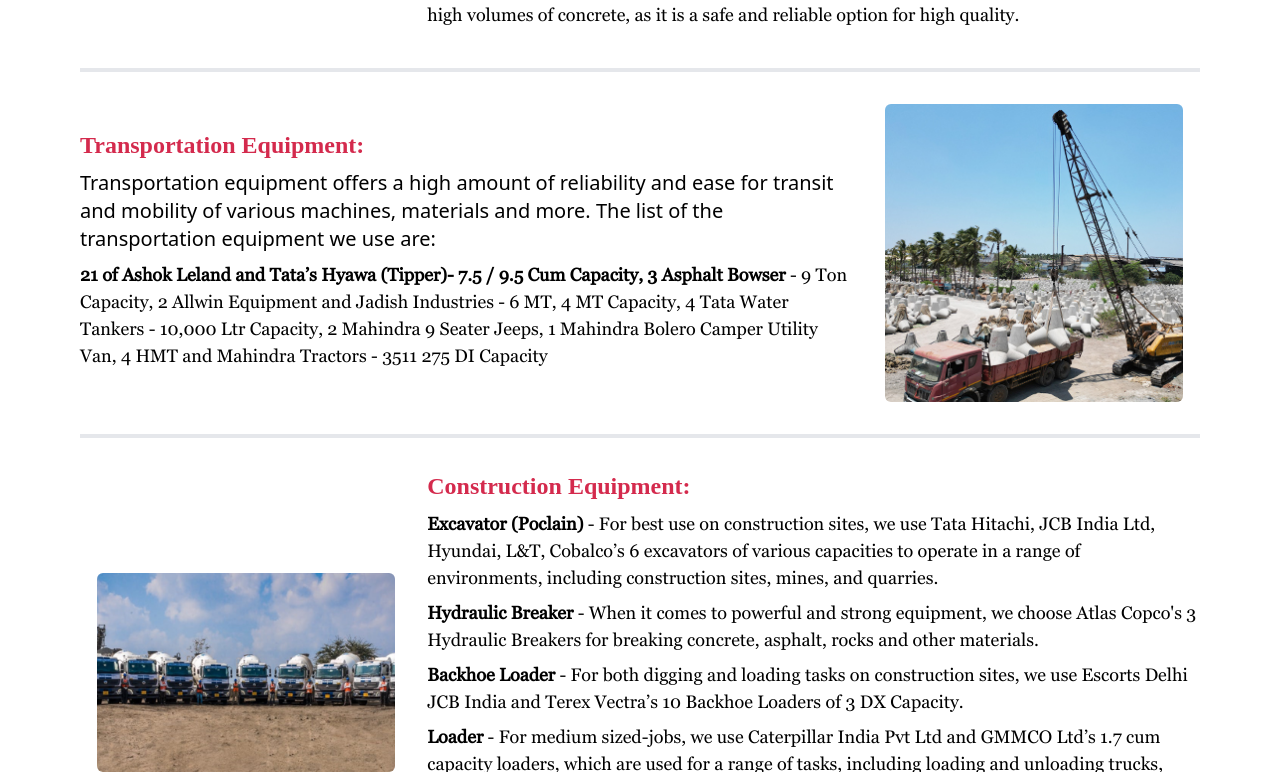
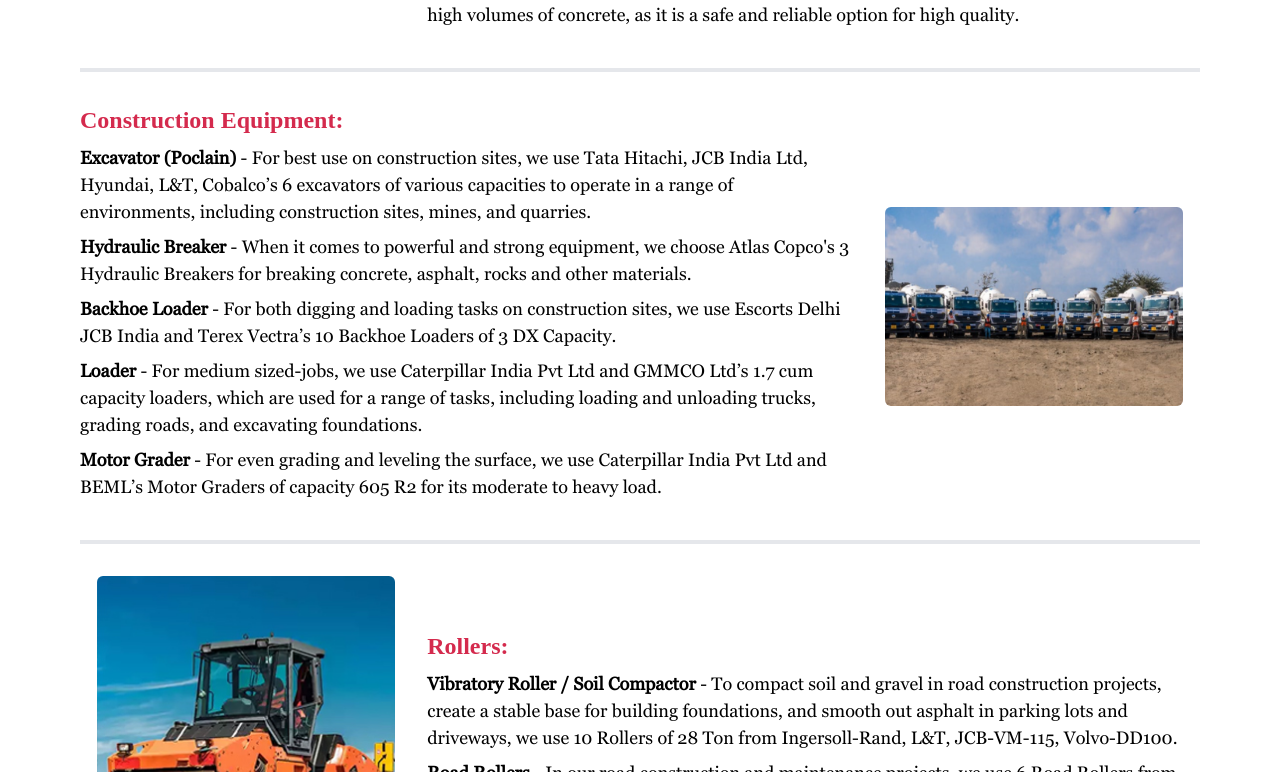
Before and after one commit to durgeshbachhav/forcon-react, a React (Vite) app: page /plant-and-machinery in a window 1280 px wide. Shown: the part 2168-2940 px from the top of the page. Built offline with nearby package versions, Linux system fonts and the light colour scheme; a web font is replaced by a local one.

Commit message:
another last

```diff
--- a/src/components/ImageAndDataForPlantAndMachinery.jsx
+++ b/src/components/ImageAndDataForPlantAndMachinery.jsx
@@ -33,7 +33,7 @@ const ImageAndDataForPlantAndMachinery = ({ data }) => {
                         {para.split(" - ").slice(1).join(" - ").trim()}
                       </p>
                     ) : (
-                      <p className="text-xl mb-2">{para}</p>
+                      <p className="text-xl mb-2 georgia-regular">{para}</p>
                     )}
                   </React.Fragment>
                 )}
--- a/src/components/Sector.jsx
+++ b/src/components/Sector.jsx
@@ -8,35 +8,39 @@ import Dams from "../assets/img/dams.png";
 import Building from "../assets/img/building3.png";
 import Flyovers from "../assets/img/lastbridge.png";
 import { Link } from "react-router-dom";
+import { HashLink } from "react-router-hash-link";
 
 const VerticalLink = ({ to, imgSrc, altText }) => (
-  <Link
+  <HashLink
     to={`/verticals/${to}`}
     className="flex items-center justify-center  rounded-md  bg-uicolor hover:bg-secondary "
   >
     <img src={imgSrc} alt={altText} className="w-40 lg:w-48" />
-  </Link>
+  </HashLink>
 );
 
-const Sector = (  ) => {
-
+const Sector = () => {
   const sectors = [
-    { to: "highway", imgSrc: Highway, altText: "Highway" },
-    { to: "airports", imgSrc: Airport, altText: "Airports" },
-    { to: "crushers", imgSrc: Crusher, altText: "Crushers" },
-    { to: "rmc", imgSrc: Rmc, altText: "RMC" },
-    { to: "marine-engineering", imgSrc: Marine, altText: "Marine Engineering" },
-    { to: "buildings", imgSrc: Building, altText: "Buildings" },
-    { to: "dams-irrigation", imgSrc: Dams, altText: "Dams & Irrigation" },
+    { to: "highway#top", imgSrc: Highway, altText: "Highway" },
+    { to: "airports#top", imgSrc: Airport, altText: "Airports" },
+    { to: "crushers#top", imgSrc: Crusher, altText: "Crushers" },
+    { to: "rmc#top", imgSrc: Rmc, altText: "RMC" },
     {
-      to: "Flyovers-and-bridges",
+      to: "marine-engineering#top",
+      imgSrc: Marine,
+      altText: "Marine Engineering",
+    },
+    { to: "buildings#top", imgSrc: Building, altText: "Buildings" },
+    { to: "dams-irrigation#top", imgSrc: Dams, altText: "Dams & Irrigation" },
+    {
+      to: "Flyovers-and-bridges#top",
       imgSrc: Flyovers,
       altText: "Flyovers & Bridges",
     },
   ];
 
   return (
-    <div id="sector"  className="bg-primary py-8 px-8 md:py-12 lg:px-12 ">
+    <div id="sector" className="bg-primary py-8 px-8 md:py-12 lg:px-12 ">
       <Link className="max-w-7xl mx-auto sm:px-6 lg:px-8">
         <h2 className="text-3xl sm:text-4xl font-bold text-white text-center py-4 font-tienne">
           Sectors we are active in:
--- a/src/pages/PlantAndMachinary.jsx
+++ b/src/pages/PlantAndMachinary.jsx
@@ -68,26 +68,26 @@ const PlantAndMachinary = () => {
       ],
     },
     // transportEquipment
-    {
-      img: transportEquipment,
-      text: [
-        "Transportation Equipment:",
-        "Transportation equipment offers a high amount of reliability and ease for transit and mobility of various machines, materials and more. The list of the transportation equipment we use are:",
-        `21 of Ashok Leland and Tata’s Hyawa (Tipper)-  7.5 / 9.5 Cum Capacity,
+//     {
+//       img: transportEquipment,
+//       text: [
+//         "Transportation Equipment:",
+//         "Transportation equipment offers a high amount of reliability and ease for transit and mobility of various machines, materials and more. The list of the transportation equipment we use are:",
+//         `21 of Ashok Leland and Tata’s Hyawa (Tipper)-  7.5 / 9.5 Cum Capacity,
 
-3 Asphalt Bowser - 9 Ton Capacity,
+// 3 Asphalt Bowser - 9 Ton Capacity,
 
-2 Allwin Equipment and Jadish Industries - 6 MT, 4 MT Capacity,
+// 2 Allwin Equipment and Jadish Industries - 6 MT, 4 MT Capacity,
 
-4 Tata Water Tankers - 10,000 Ltr Capacity,
+// 4 Tata Water Tankers - 10,000 Ltr Capacity,
 
-2 Mahindra 9 Seater Jeeps,
+// 2 Mahindra 9 Seater Jeeps,
 
-1 Mahindra Bolero Camper Utility Van,
+// 1 Mahindra Bolero Camper Utility Van,
 
-4 HMT and Mahindra Tractors - 3511 275 DI Capacity`,
-      ],
-    },
+// 4 HMT and Mahindra Tractors - 3511 275 DI Capacity`,
+//       ],
+//     },
     // construction equipment
     {
       img: constructionEquipment,
@@ -171,6 +171,7 @@ const PlantAndMachinary = () => {
       <div>
         <ImageAndDataForPlantAndMachinery data={data} />
       </div>
+
     </div>
   );
 };
```
